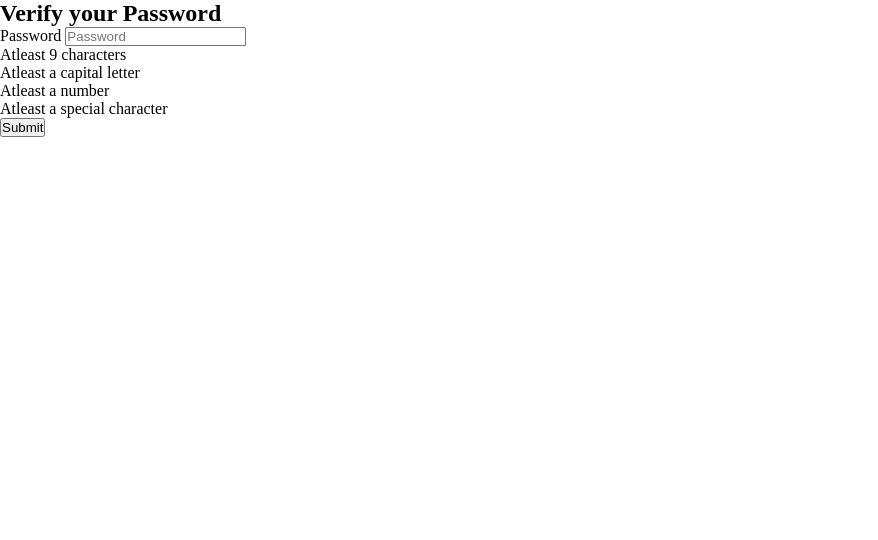
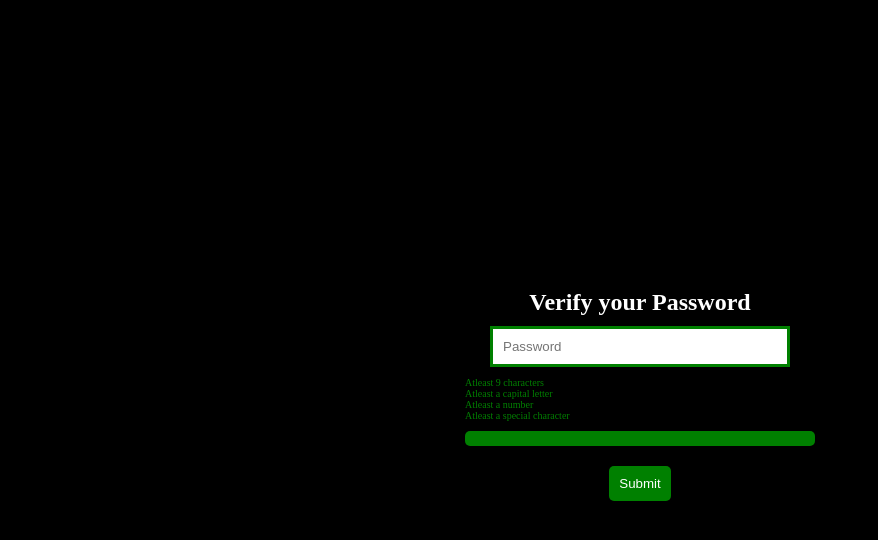
Before and after one commit to francesco-paolo-donofrio/kata-strong-password-validator, a plain HTML site: page index.html in a window 1280 px wide. Shown: the whole page, without its empty margins (0-878 px from the left). Drawn offline with Linux system fonts and the light colour scheme.

Commit message:
CSS - Base style added

```diff
--- a/css/style.css
+++ b/css/style.css
@@ -3,3 +3,58 @@
     padding: 0;
     box-sizing: border-box;
 }
+
+body {
+    background-color: black;
+}
+
+#app {
+    width: 100%;
+    height: 100vh;
+    display: flex;
+    justify-content: center;
+    align-items: center;
+    color: white;
+}
+
+.f-d-input {
+    border-radius: 5px;
+    padding: 10px;
+}
+
+#password {
+    width: 300px;
+    padding: 10px;
+    border: 3px solid green;
+}
+
+#requirement {
+    font-size: 10px;
+    color: green;
+    display: flex;
+    flex-direction: column;
+}
+
+#colorated-row {
+    width: 350px;
+    height: 15px;
+    margin: 10px 0 10px 0;
+    background-color: green;
+    border-radius: 5px;
+}
+
+.f-d-flex {
+    display: flex;
+    align-items: center;
+    justify-content: center;
+}
+
+.submit-btn {
+    background-color: green;
+    color: white;
+    border-radius: 5px;
+    padding: 10px;
+    border: none;
+    margin: 10px 0 10px 0;
+    cursor: pointer;
+}
--- a/index.html
+++ b/index.html
@@ -13,9 +13,8 @@
     <body>
         <div id="app">
             <div>
-                <h2>Verify your Password</h2>
-                <div class="input">
-                    <label for="password">Password</label>
+                <h2 class="f-d-flex">Verify your Password</h2>
+                <div class="input f-d-input f-d-flex">
                     <input type="password" id="password" placeholder="Password">
                 </div>
                 <div id="requirement">
@@ -24,11 +23,13 @@
                     <p class="requirement">Atleast a number</p>
                     <p class="requirement">Atleast a special character</p>
                 </div>
-                <div id="colorated-row">
+                <div class="f-d-flex">
+                    <div id="colorated-row">
 
+                    </div>
                 </div>
-                <div id="submit">
-                    <button type="submit">Submit</button>
+                <div id="submit" class="f-d-flex">
+                    <button type="submit" class="submit-btn">Submit</button>
                 </div>
             </div>
         </div>
```
